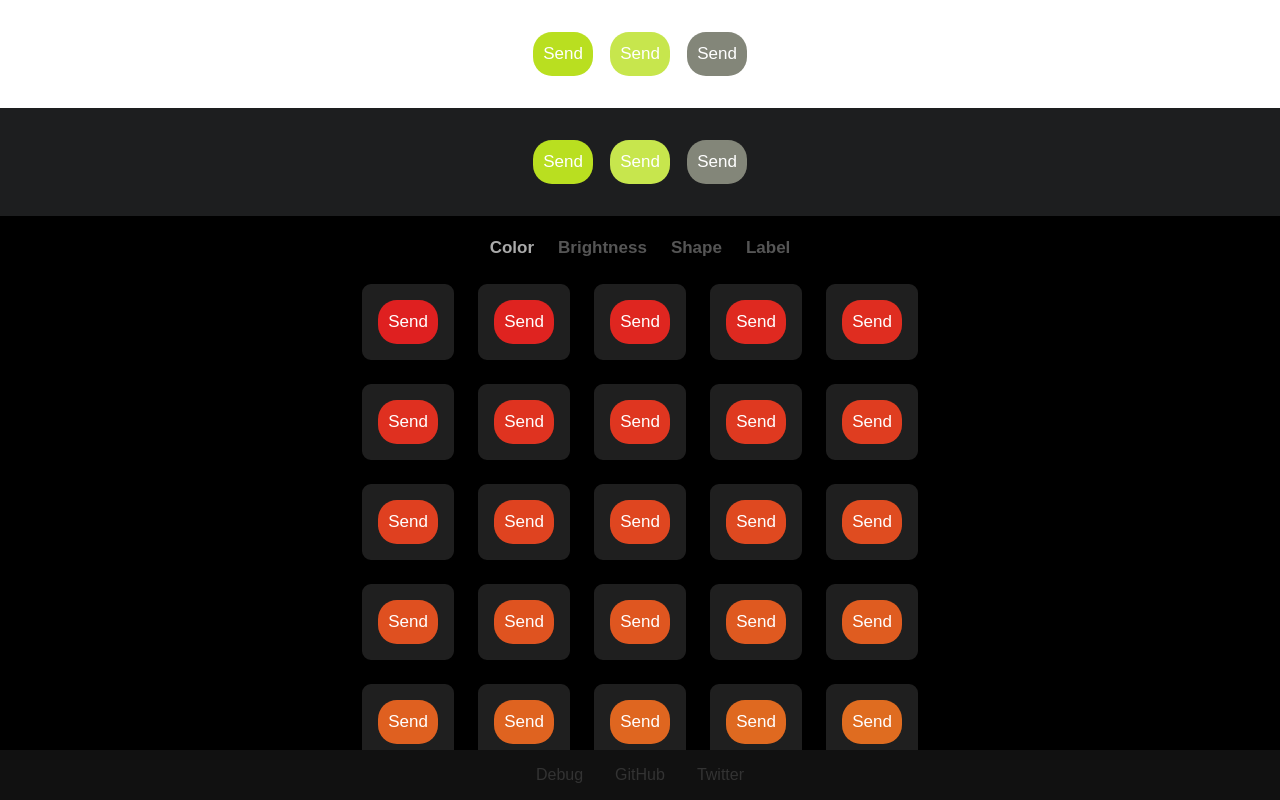
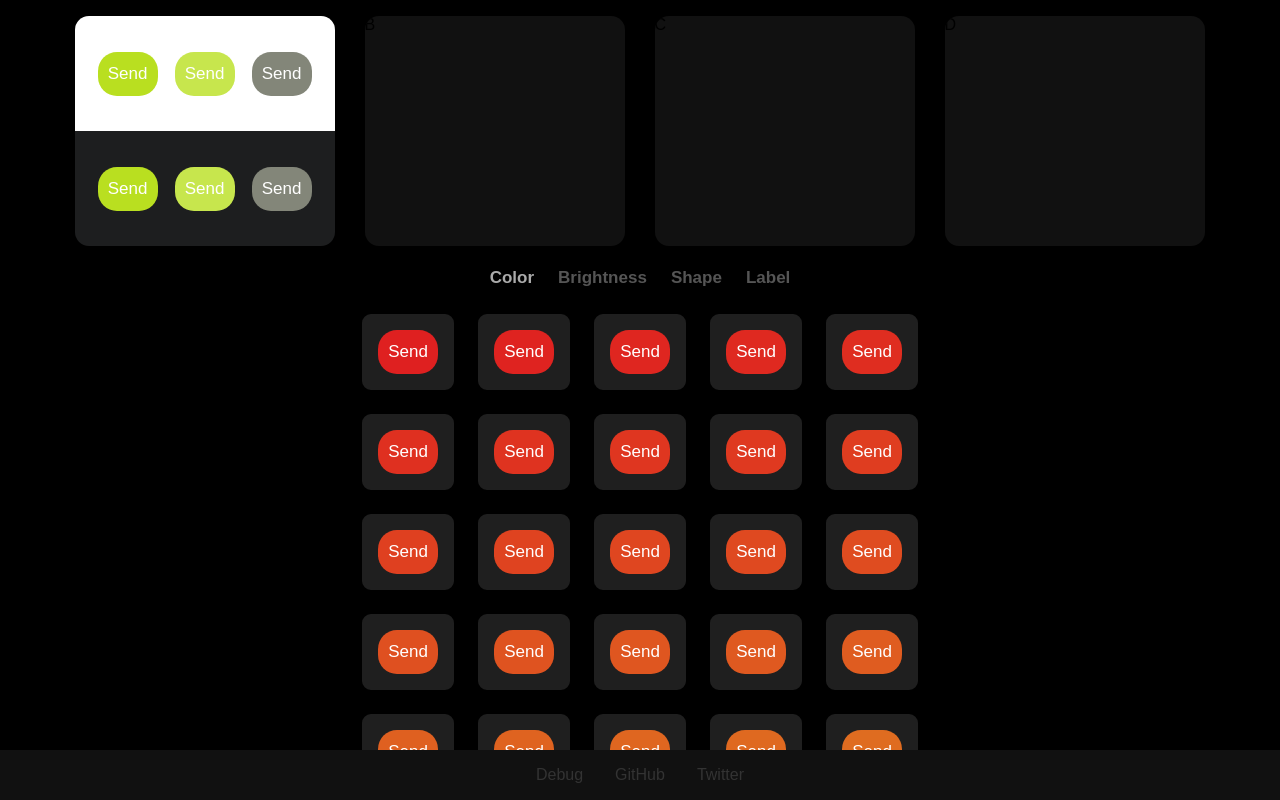
Before and after one commit to andyjakubowski/button-lab, a website: page dist/index.html in a window 1280 px wide. Drawn offline with Linux system fonts and the light colour scheme.

Commit message:
Add snap scroll cards to preview

```diff
--- a/dist/index.html
+++ b/dist/index.html
@@ -34,17 +34,27 @@
   <body>
     <main>
       <div class="main-content">
-        <div class="preview">
-          <div class="preview__pane preview__pane_light">
+        <div class="preview-container">
+          <div class="scroll__container">
+            <div class="scroll__element-container">
+              <div class="preview__element preview-light-dark">
+                <div class="preview-light-dark__pane preview-light-dark__pane_light">
                   <div class="button button_idle"><span class="button__label">Send</span></div>
                   <div class="button button_hover"><span class="button__label">Send</span></div>
                   <div class="button button_disabled"><span class="button__label">Send</span></div>
                 </div>
-          <div class="preview__pane preview__pane_dark">
+                <div class="preview-light-dark__pane preview-light-dark__pane_dark">
                   <div class="button button_idle"><span class="button__label">Send</span></div>
                   <div class="button button_hover"><span class="button__label">Send</span></div>
                   <div class="button button_disabled"><span class="button__label">Send</span></div>
                 </div>
+              </div>
+            </div>
+            <div class="scroll__element-container">B</div>
+            <div class="scroll__element-container">C</div>
+            <div class="scroll__element-container">D</div>
+          </div>
+
         </div>
         <div class="adjustments">
           <div class="adjustments__list-container">
--- a/dist/styles.css
+++ b/dist/styles.css
@@ -30,23 +30,90 @@ main {
   overflow: hidden;
 }
 
-.preview {
-  background-color: gray;
+.preview-container {
+  flex-basis: 230px;
+  flex-shrink: 0;
+
+  padding-top: 16px;
+
+  background-color: black;
 }
 
-.preview__pane {
+.scroll__container {
+  --content-width-default: 100vw;
+  --scroll-element-width: 260px;
+  --scroll-element-margin-inline: calc(
+    calc(var(--content-width-default) - var(--scroll-element-width)) / 2
+  );
+
+  height: 100%;
+
+  display: flex;
+  justify-self: center;
+  overflow: scroll;
+  -webkit-overflow-scrolling: touch;
+  scroll-snap-type: x mandatory;
+  scrollbar-width: none;
+}
+
+.scroll__container::after {
+  content: '';
+  min-width: 1px;
+}
+
+.scroll__element-container {
+  margin-inline-end: 30px;
+  border-radius: 14px;
+  min-width: 260px;
+
+  overflow: hidden;
+  scroll-snap-align: center;
+}
+
+.scroll__element-container:nth-child(2) {
+  background-color: #111;
+}
+
+.scroll__element-container:nth-child(3) {
+  background-color: #111;
+}
+
+.scroll__element-container:nth-child(4) {
+  background-color: #111;
+}
+
+.scroll__element-container:first-of-type {
+  margin-inline-start: var(--scroll-element-margin-inline);
+}
+
+.scroll__element-container:last-of-type {
+  margin-inline-end: var(--scroll-element-margin-inline);
+}
+
+.preview__element {
+  height: 100%;
+  /* background-color: gray; */
+}
+
+.preview-light-dark {
+  display: flex;
+  flex-direction: column;
+}
+
+.preview-light-dark__pane {
   padding: 32px 0;
+  flex-grow: 1;
 
   display: flex;
   justify-content: center;
   align-items: center;
 }
 
-.preview__pane_light {
+.preview-light-dark__pane_light {
   background-color: white;
 }
 
-.preview__pane_dark {
+.preview-light-dark__pane_dark {
   background-color: #1d1e1f;
 }
 
```
Lines whose indentation alone changed are shown as unchanged.
